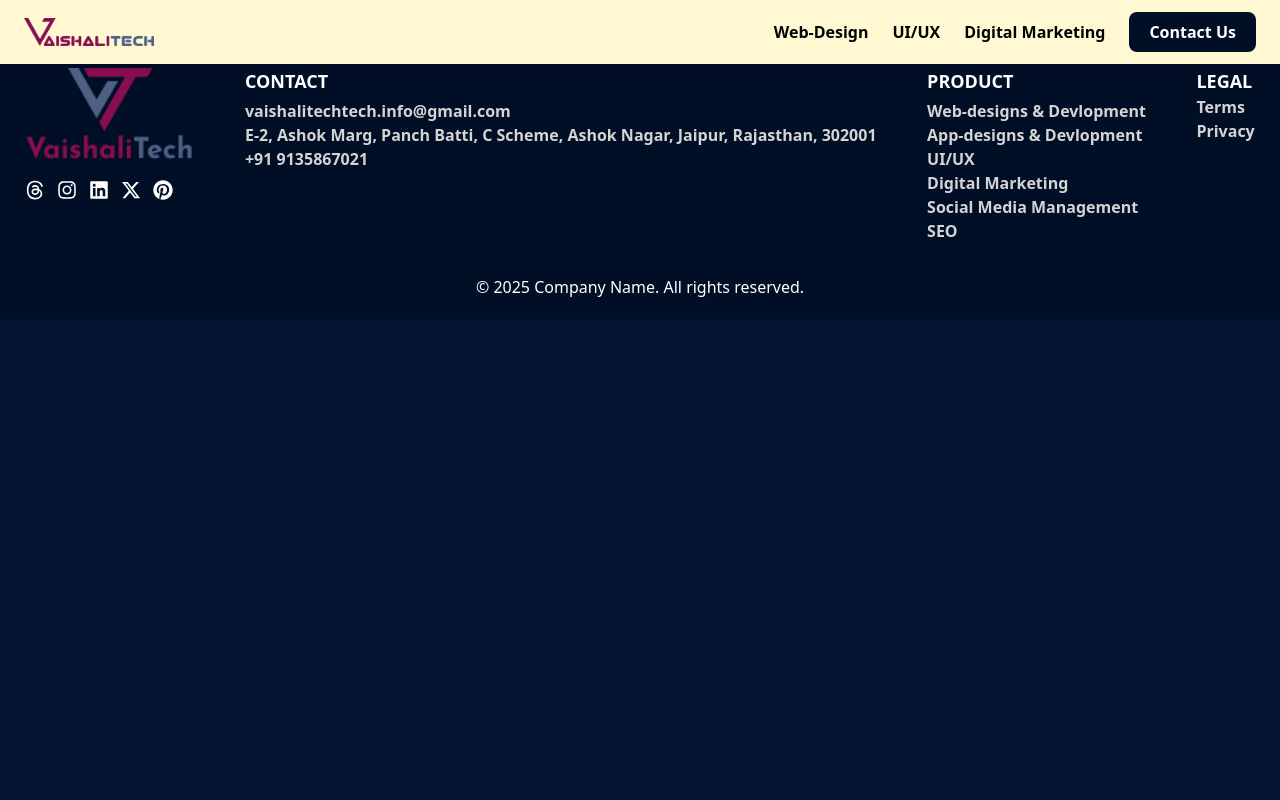
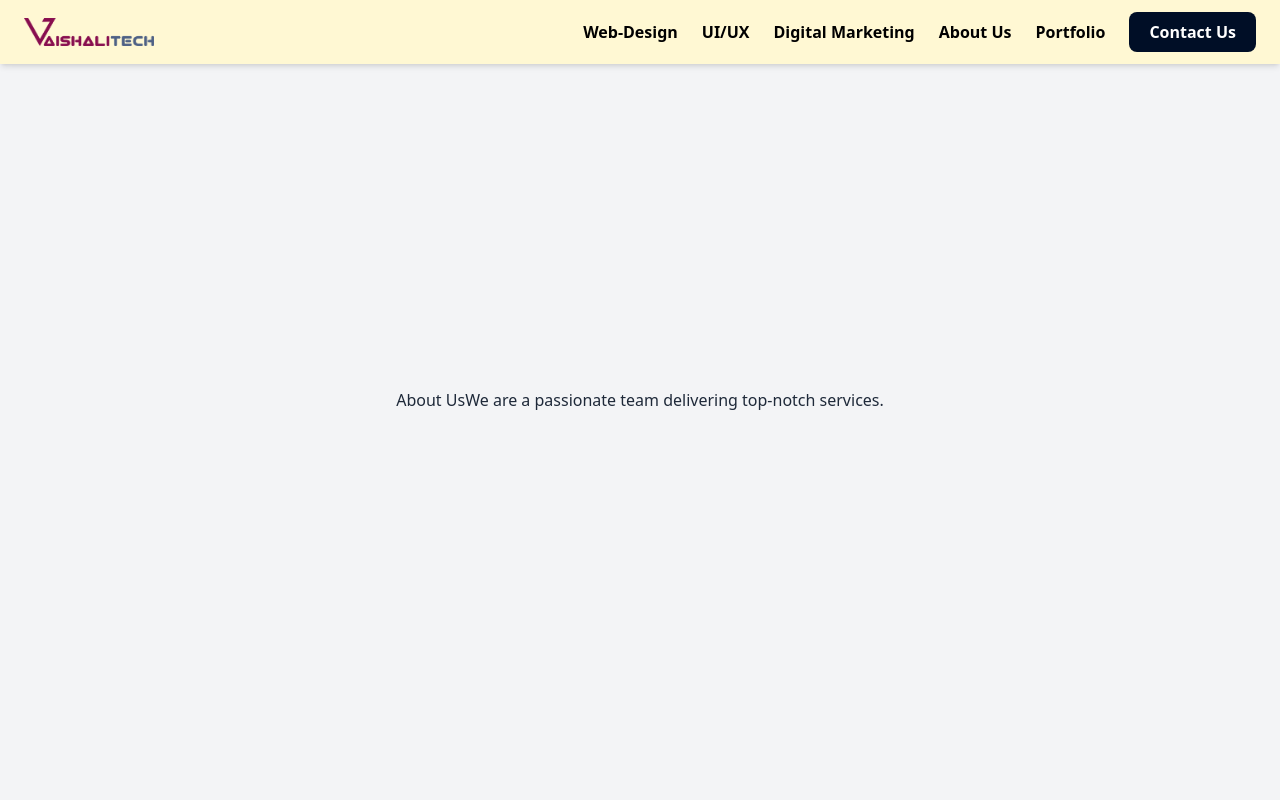
Before and after one commit to ankitWork2001/portfolio, a React (Vite) app: page /about-us in a window 1280 px wide. Shown: the top 800 px of the page. Built offline with nearby package versions, Linux system fonts and the light colour scheme.

Commit message:
update navbar and add portfolio and about us

```diff
--- a/src/components/common/Navbar.jsx
+++ b/src/components/common/Navbar.jsx
@@ -103,7 +103,9 @@ const Navbar = () => {
         </AnimatePresence>
       </li></Link>
 
-      {/* <li className="hover:text-red-800 py-2"><Link to="/about-us">About Us</Link></li> */}
+      <li className="hover:text-red-800 py-2"><Link to="/about-us">About Us</Link></li>
+        <li className="hover:text-red-800 py-2"><Link to="/portfolio">Portfolio</Link></li>
+
       {/* <li><Link to="/contact-us"  className="bg-[#000E26] text-white px-5 py-2 rounded-lg block">Contact Us</Link></li> */}
       <li className="lg:hidden">
   <Link
--- a/src/pages/AboutUs.jsx
+++ b/src/pages/AboutUs.jsx
@@ -2,7 +2,7 @@
 import React from 'react';
 
 const AboutUs = () => (
-  <div>
+  <div className="min-h-screen flex items-center justify-center bg-gray-100 text-gray-800">
     <h1>About Us</h1>
     <p>We are a passionate team delivering top-notch services.</p>
   </div>
--- /dev/null
+++ b/src/pages/Portfolio.jsx
@@ -0,0 +1,11 @@
+import React from 'react'
+
+const Portfolio = () => {
+  return (
+    <div className='h-screen bg-red-500'>
+      portfolio
+    </div>
+  )
+}
+
+export default Portfolio
--- a/src/routes/AppRoutes.jsx
+++ b/src/routes/AppRoutes.jsx
@@ -9,6 +9,7 @@ import UIUX from '../pages/UIUX';
 import DigitalMarketing from '../pages/DigitalMarketing';
 import AboutUs from '../pages/AboutUs';
 import ContactUs from '../pages/ContactUs';
+import Portfolio from '../pages/Portfolio';
 
 const AppRoutes = () => {
   return (
@@ -20,7 +21,10 @@ const AppRoutes = () => {
         <Route path="/ui-ux" element={<UIUX />} />
         <Route path="/digital-marketing" element={<DigitalMarketing />} />
         <Route path="/about-us" element={<AboutUs />} />
+         <Route path="/portfolio" element={<Portfolio/>} />
         <Route path="/contact-us" element={<ContactUs />} />
+
+
       </Routes>
       <Footer />
     </>
```
